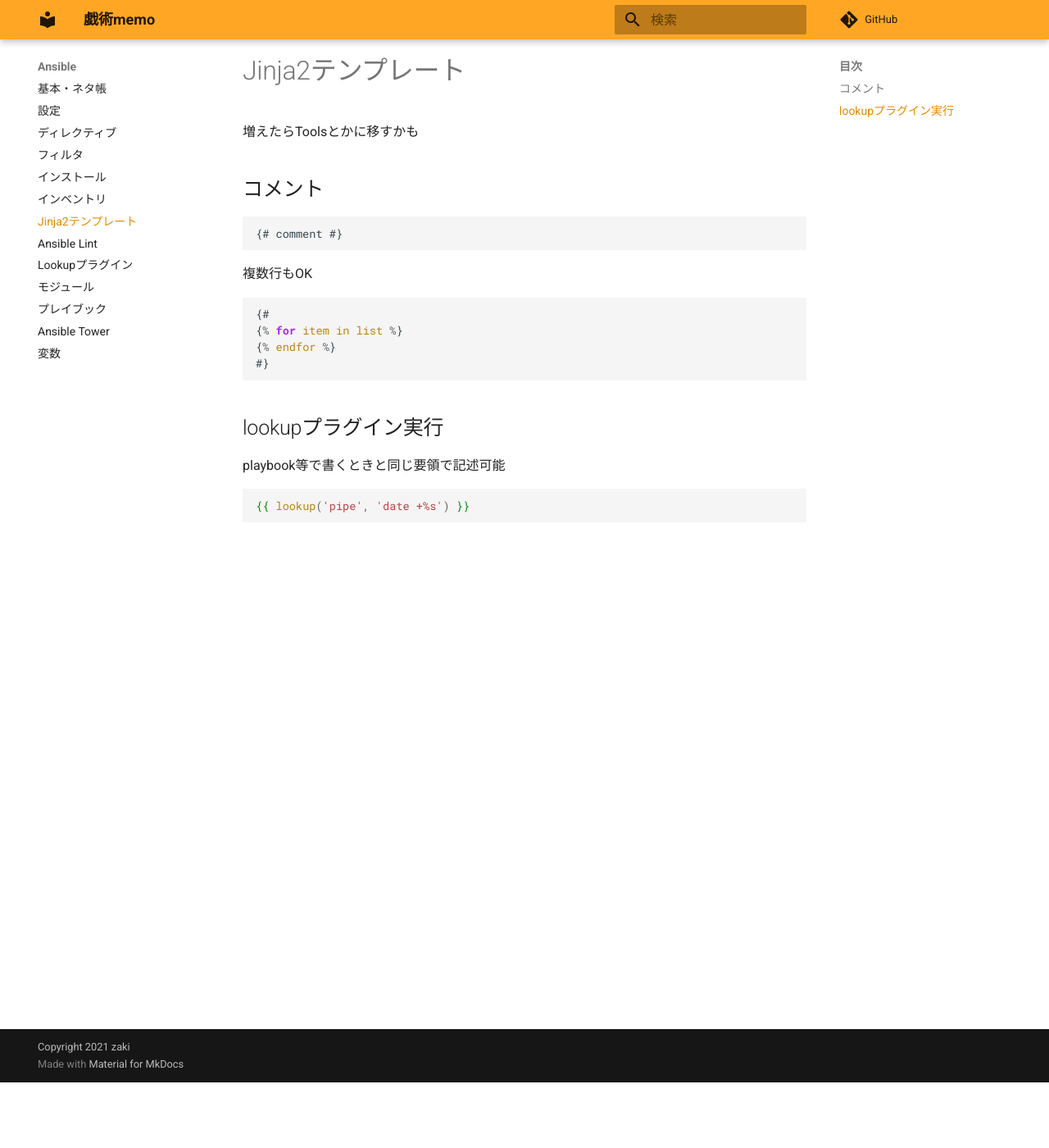
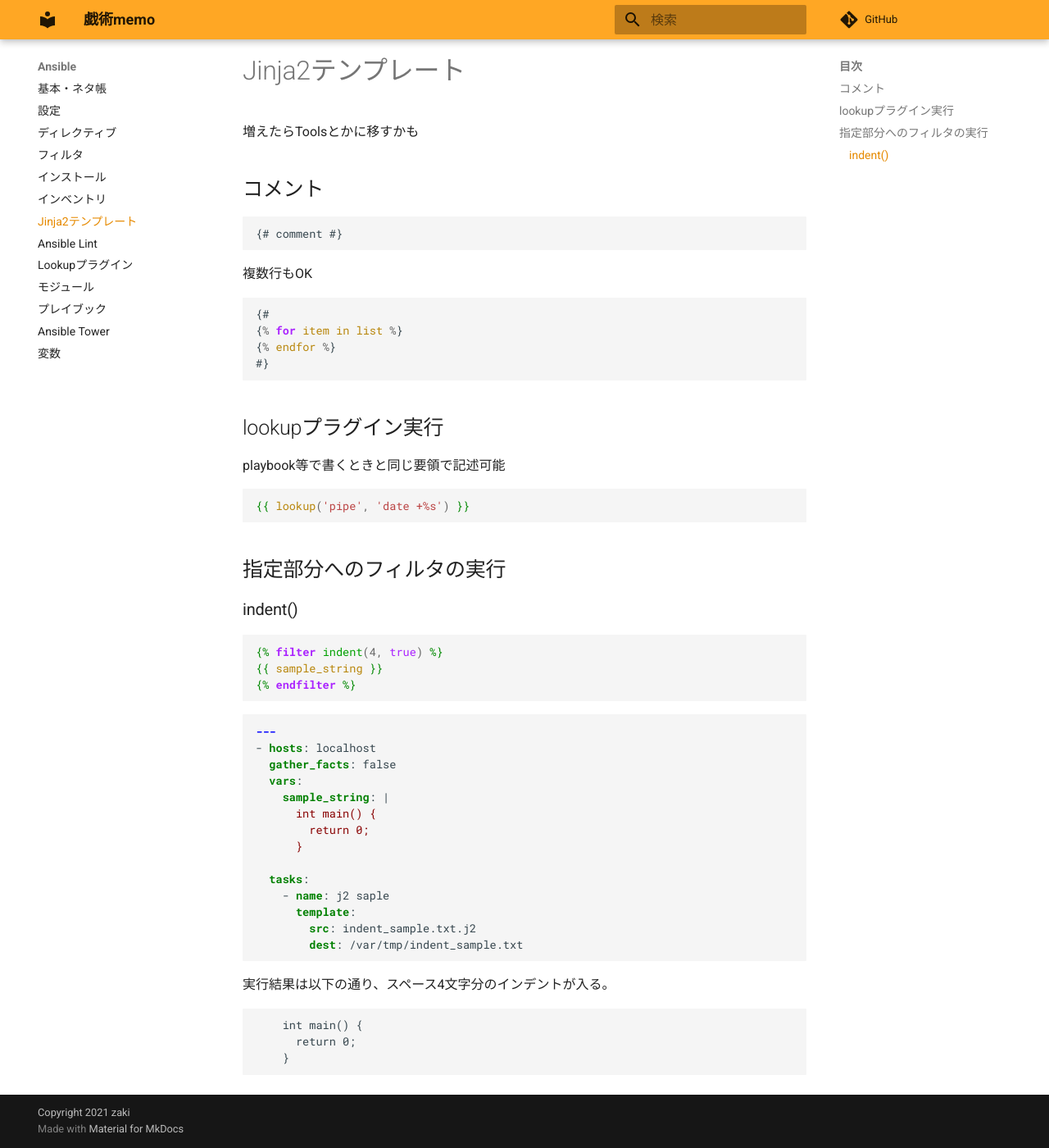
Before and after one commit to zaki-lknr/docs, an MkDocs documentation site: the page built from docs/Ansible/jinja2.md, in a window 1280 px wide and 1400 px high, scrolled down 80 px. Shown: the whole window at 82% size. Built offline with MkDocs 1.6.1 and Material for MkDocs 9.7.7, drawn with Linux system fonts in a browser that asks for light colours; comment, search, counter and statistics services are not loaded.

Commit message:
add: ansible/jinja2 指定部分へのfilterの実行

````diff
--- a/docs/Ansible/jinja2.md
+++ b/docs/Ansible/jinja2.md
@@ -24,3 +24,38 @@ playbook等で書くときと同じ要領で記述可能
 ```j2
 {{ lookup('pipe', 'date +%s') }}
 ```
+
+## 指定部分へのフィルタの実行
+
+### indent()
+
+```jinja
+{% filter indent(4, true) %}
+{{ sample_string }}
+{% endfilter %}
+```
+
+```yaml
+---
+- hosts: localhost
+  gather_facts: false
+  vars:
+    sample_string: |
+      int main() {
+        return 0;
+      }
+
+  tasks:
+    - name: j2 saple
+      template:
+        src: indent_sample.txt.j2
+        dest: /var/tmp/indent_sample.txt
+```
+
+実行結果は以下の通り、スペース4文字分のインデントが入る。
+
+```text
+    int main() {
+      return 0;
+    }
+```
````
